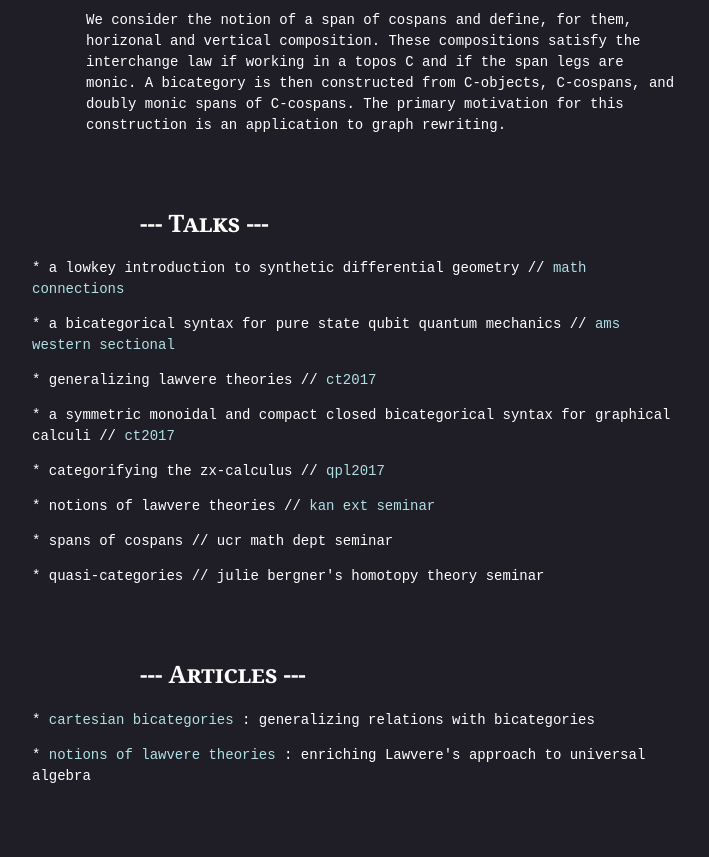
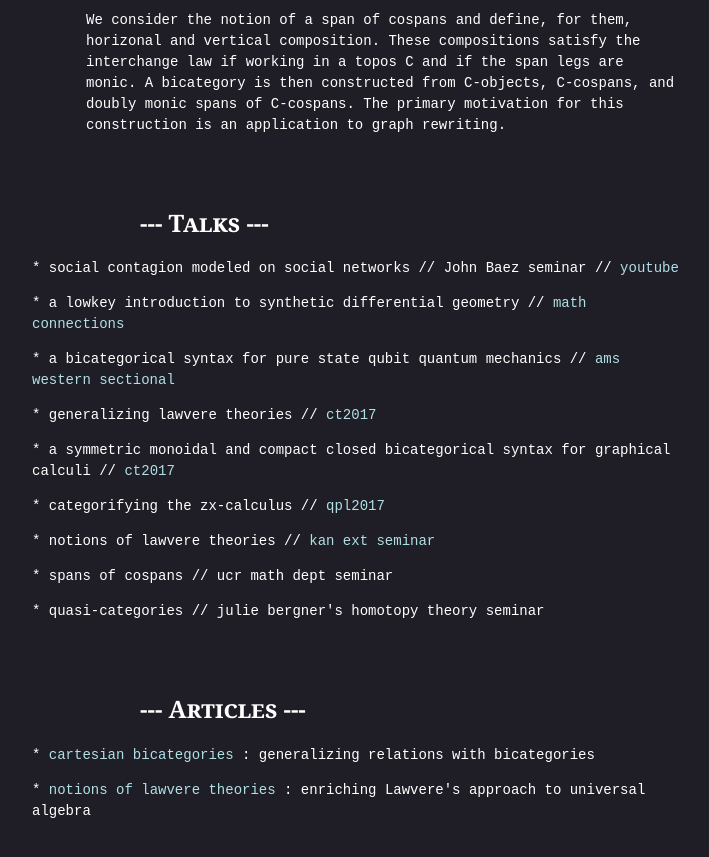
Before and after one commit to danielmichaelcicala/danielmichaelcicala.github.io, a Jekyll site: the page built from research/index.html, in a window 1280 px wide and 900 px high, scrolled down 992 px. Shown: the top 857 px of the window, without its empty margins (230-939 px from the left). Built offline with Jekyll 4.4.1, drawn with Linux system fonts in a browser that asks for light colours.

Commit message:
added social contagion talk

```diff
--- a/research/index.html
+++ b/research/index.html
@@ -84,6 +84,12 @@ title: research
   <h1> --- Talks --- </h1>
 
     <p class="notab">
+      * social contagion modeled on social networks //
+      John Baez seminar //
+      <a href="https://www.youtube.com/watch?v=73DYr7MbxOk&feature=youtu.be"
+	 target="_blank"> youtube  </a> </p>
+
+    <p class="notab">
       * a lowkey introduction to synthetic differential geometry //
       <a href="http://math.ucr.edu/~mathconn/index.html"
 	 target="_blank"> math connections </a> </p>
```
